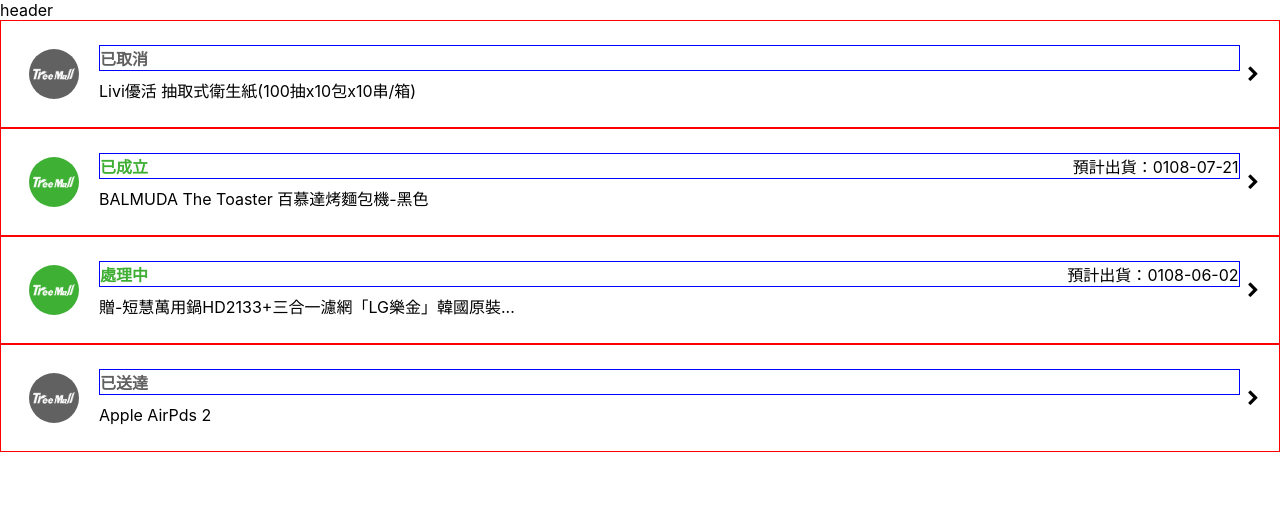
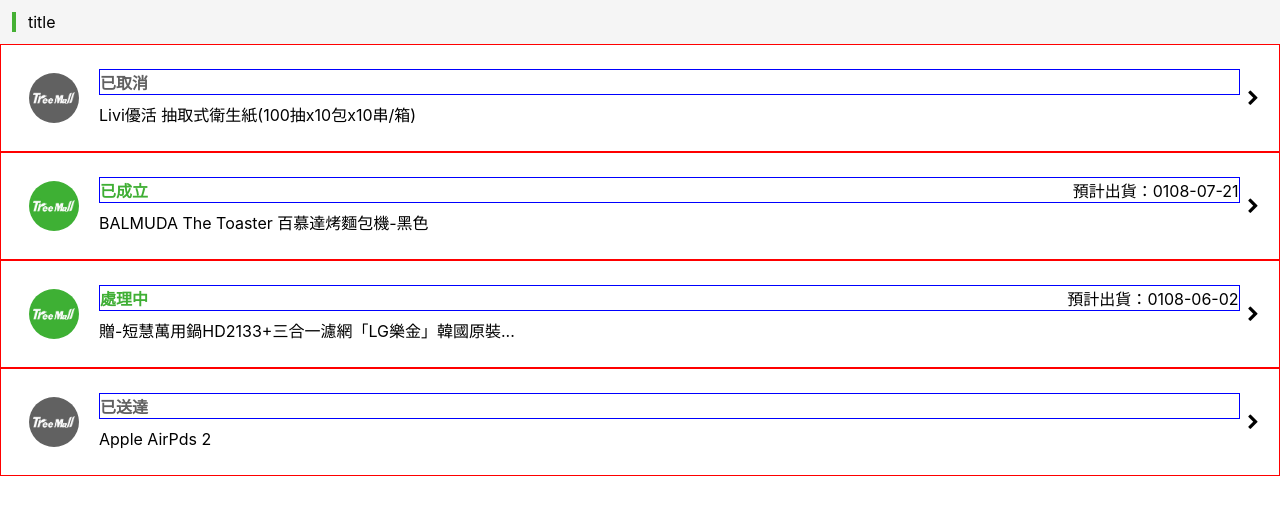
Before and after one commit to chiachun0920/order-dashboard, a React (Create React App) app: page / in a window 1280 px wide. Shown: the top 514 px of the page. Built offline with nearby package versions, Linux system fonts and the light colour scheme.

Commit message:
feat - implement panel component

```diff
--- a/src/App.js
+++ b/src/App.js
@@ -11,7 +11,7 @@
 
   return (
     <div className="App">
-      <Panel>
+      <Panel title="title">
         <OrderList list={orders} />
       </Panel>
     </div>
--- a/src/components/Panel.jsx
+++ b/src/components/Panel.jsx
@@ -1,10 +1,13 @@
 import React from 'react';
+import './Panel.scss'
 
 const Panel = props => {
-  const { children } = props;
+  const { children, title } = props;
   return (
-    <div className="container">
-     <div className="header">header</div>
+    <div className="panel">
+     <div className="header">
+       <div className="title">{title}</div>
+     </div>
      <div className="body">{children}</div>
     </div>
   );
--- /dev/null
+++ b/src/components/Panel.scss
@@ -0,0 +1,12 @@
+.panel {
+  .header {
+    padding: 12px;
+    background-color: #F5F5F5;
+    border-bottom: #EEEFEE;
+    .title {
+      text-align: left;
+      padding-left: 12px;
+      border-left: 4px solid #45B034;
+    }
+  }
+}
```
